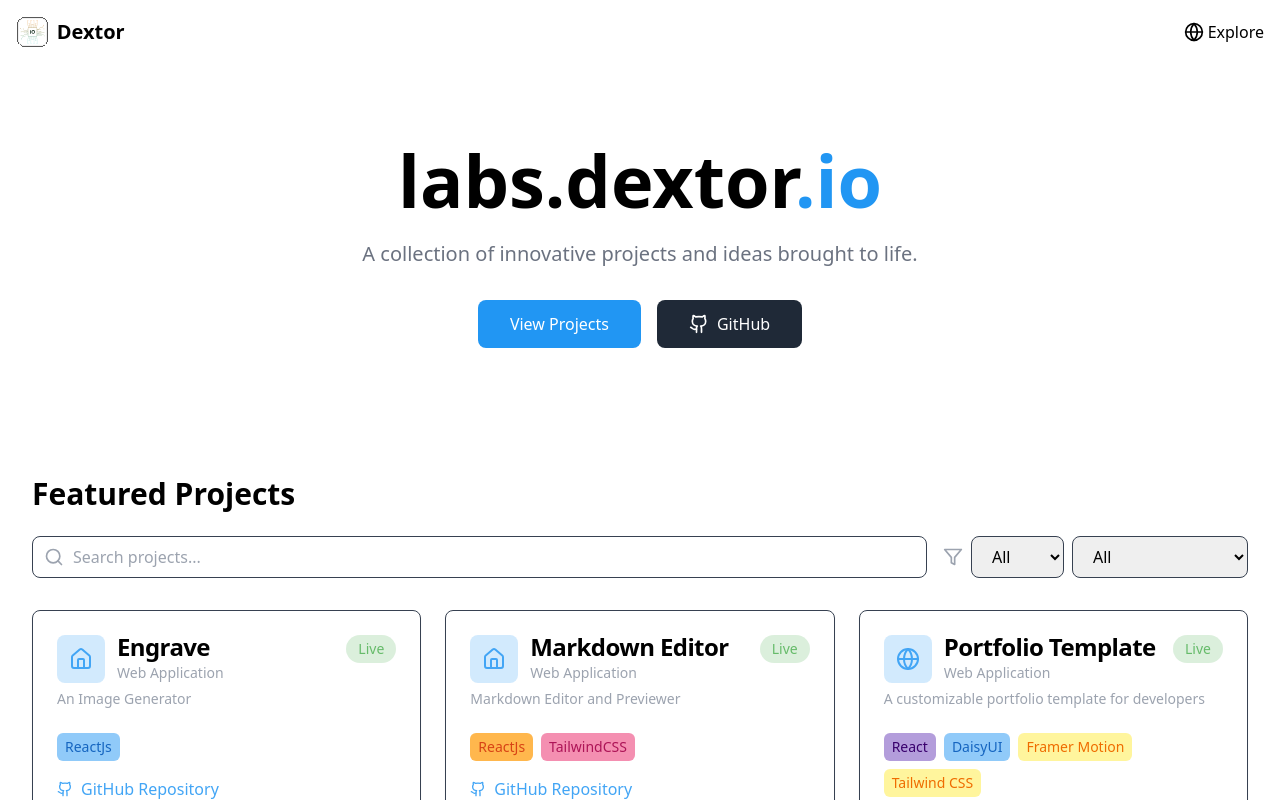
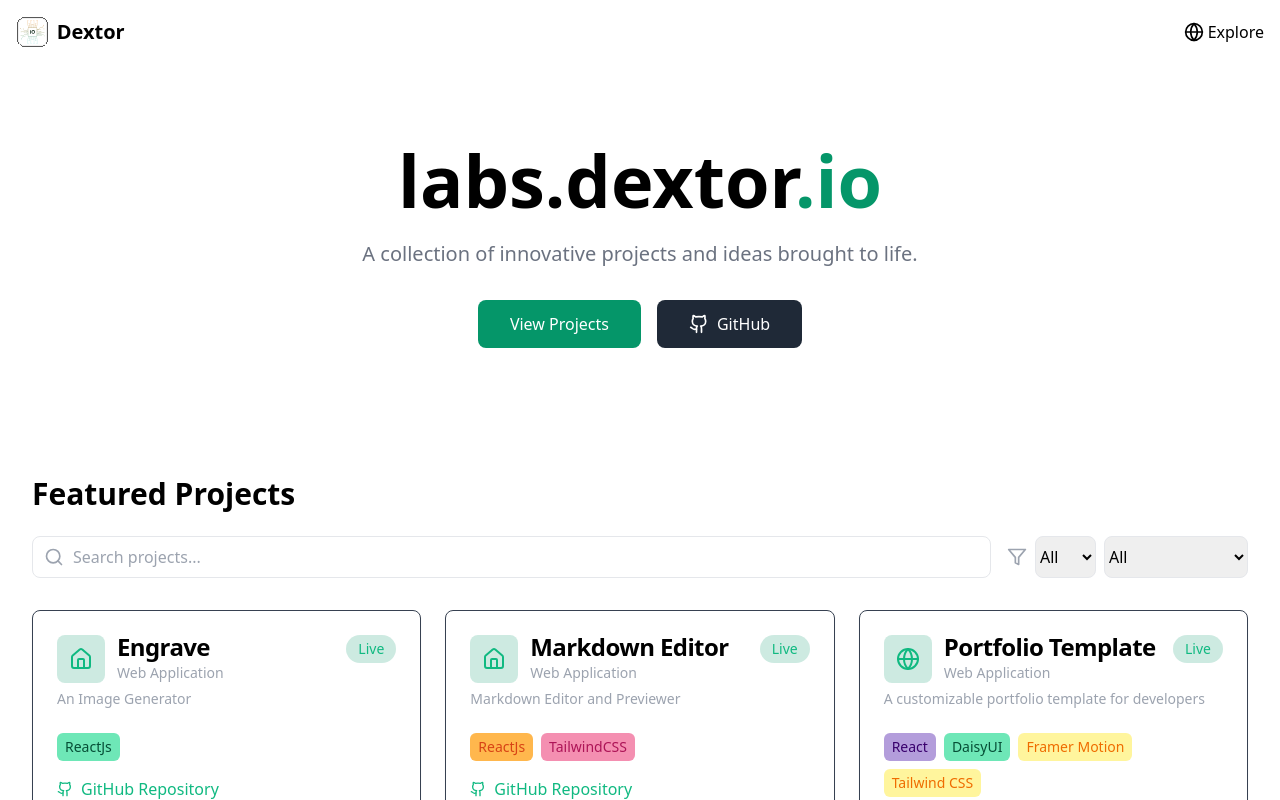
Before and after one commit to dextor-io/dextor.io, a React (Vite) app: page / in a window 1280 px wide. Shown: the top 800 px of the page. Built offline with nearby package versions, Linux system fonts and the light colour scheme.

Commit message:
Improved color

```diff
--- a/src/components/ui/FilterSelect.jsx
+++ b/src/components/ui/FilterSelect.jsx
@@ -3,12 +3,14 @@ import React from 'react';
 const FilterSelect = ({ value, onChange, options }) => {
   return (
       <select
-      className="px-4 py-2 text-black border border-gray-700 rounded-lg focus:ring-2 focus:ring-primary-500 focus:border-transparent"
+          className="px- py-2 text-black border rounded-lg focus:ring-2 focus:ring-primary-500 focus:border-transparent"
           value={value}
           onChange={onChange}
       >
         {options.map(option => (
-        <option key={option} value={option}>{option}</option>
+            <option key={option} value={option}>
+              {option}
+            </option>
         ))}
       </select>
   );
--- a/src/components/ui/SearchBar.jsx
+++ b/src/components/ui/SearchBar.jsx
@@ -8,7 +8,7 @@ const SearchBar = ({ value, onChange, placeholder }) => {
       <input
         type="text"
         placeholder={placeholder}
-        className="w-full py-2 pl-10 pr-4 text-black border border-gray-700 rounded-lg focus:ring-2 focus:ring-primary-500 focus:border-transparent"
+        className="w-full py-2 pl-10 pr-4 text-black border rounded-lg focus:ring-2 focus:ring-primary-500 focus:border-transparent"
         value={value}
         onChange={onChange}
       />
--- a/tailwind.config.js
+++ b/tailwind.config.js
@@ -19,26 +19,26 @@ export default {
                     900: '#E65100',
                 },
                 green: {
-                    100: '#C8E6C9',
-                    200: '#A5D6A7',
-                    300: '#81C784',
-                    400: '#66BB6A',
-                    500: '#4CAF50',
-                    600: '#43A047',
-                    700: '#388E3C',
-                    800: '#2C6F2D',
-                    900: '#1B5E20',
+                    100: '#A7F3D0',
+                    200: '#6EE7B7',
+                    300: '#34D399',
+                    400: '#10B981',
+                    500: '#059669',
+                    600: '#047857',
+                    700: '#065F46',
+                    800: '#064E36',
+                    900: '#033D27',
                 },
                 primary: {
-                    100: '#BBDEFB',
-                    200: '#90CAF9',
-                    300: '#64B5F6',
-                    400: '#42A5F5',
-                    500: '#2196F3',
-                    600: '#1E88E5',
-                    700: '#1976D2',
-                    800: '#1565C0',
-                    900: '#0D47A1',
+                    100: '#A7F3D0',
+                    200: '#6EE7B7',
+                    300: '#34D399',
+                    400: '#10B981',
+                    500: '#059669',
+                    600: '#047857',
+                    700: '#065F46',
+                    800: '#064E36',
+                    900: '#033D27',
                 },
                 pink: {
                     100: '#F8BBD0',
```
Also changed, not shown: src/components/ExplorePage.jsx (+7 -12 lines), src/data/explore.json (+30 -6 lines). Lines whose indentation alone changed are shown as unchanged.
